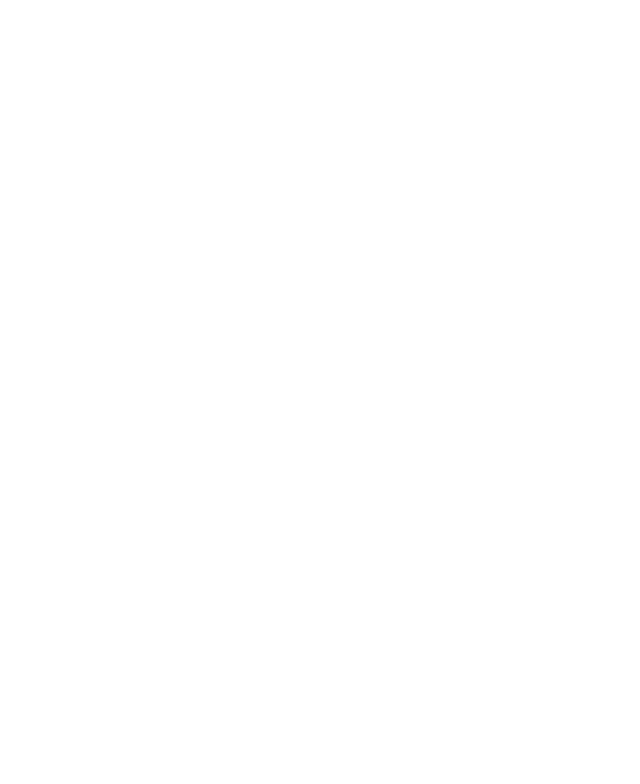
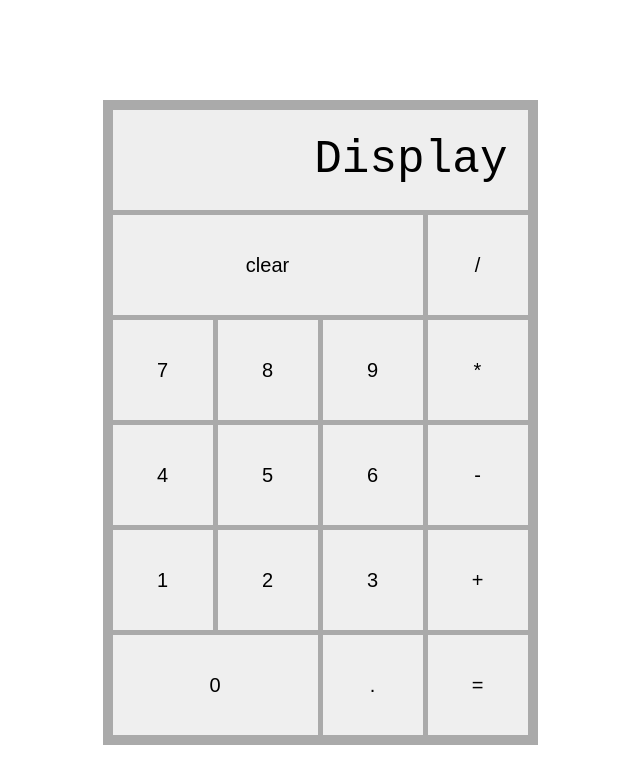
Before and after one commit to penfold00/top-calculator, a plain HTML site: page index.html in a window 1280 px wide. Shown: the whole page, without its empty margins (320-960 px from the left). Drawn offline with Linux system fonts and the light colour scheme.

Commit message:
initial layout

```diff
--- a/index.html
+++ b/index.html
@@ -7,6 +7,39 @@
     <link rel="stylesheet" href="style.css" />
   </head>
   <body>
+    <div class="container">
+      <div class="line">
+        <div class="display">Display</div>
+      </div>
+      <div class="line">
+        <button class="btn-clear" id="clear">clear</button>
+        <button class="btn-operator" id="divide">/</button>
+      </div>
+      <div class="line">
+        <button class="btn-number" value="7">7</button>
+        <button class="btn-number" value="8">8</button>
+        <button class="btn-number" value="9">9</button>
+        <button class="btn-operator" id="multiply" value="multiply">*</button>
+      </div>
+      <div class="line">
+        <button class="btn-number" value="4">4</button>
+        <button class="btn-number" value="5">5</button>
+        <button class="btn-number" value="6">6</button>
+        <button class="btn-operator" id="subtract" value="subtract">-</button>
+      </div>
+      <div class="line">
+        <button class="btn-number" value="1">1</button>
+        <button class="btn-number" value="2">2</button>
+        <button class="btn-number" value="3">3</button>
+        <button class="btn-operator" id="add" value="add">+</button>
+      </div>
+      <div class="line">
+        <button class="btn-number btn-zero" value="0">0</button>
+        <button class="btn-number" id="dot" value="dot">.</button>
+        <button class="btn-operator" id="result" value="result">=</button>
+      </div>
+    </div>
+
     <script src="script.js"></script>
   </body>
 </html>
--- a/style.css
+++ b/style.css
@@ -3,3 +3,52 @@
 *::after {
   box-sizing: border-box;
 }
+
+.container {
+  width: 435px;
+  min-height: 220px;
+  padding: 10px;
+  margin: 100px auto;
+
+  display: flex;
+  flex-wrap: wrap;
+  gap: 5px;
+
+  background: #aaa;
+}
+
+.line {
+  display: flex;
+  gap: 5px;
+  width: 100%;
+  height: 100px;
+}
+
+.display {
+  flex-grow: 1 !important;
+  padding: 0 20px;
+
+  background: #eee;
+  font-family: monospace;
+  font-size: 46px;
+
+  display: flex;
+  justify-content: right;
+  align-items: center;
+}
+
+button {
+  margin: 0;
+  padding: 0;
+  border: 0;
+}
+.container button {
+  min-width: 100px;
+
+  font-size: 20px;
+}
+
+.btn-clear,
+.btn-zero {
+  flex-grow: 1;
+}
```
